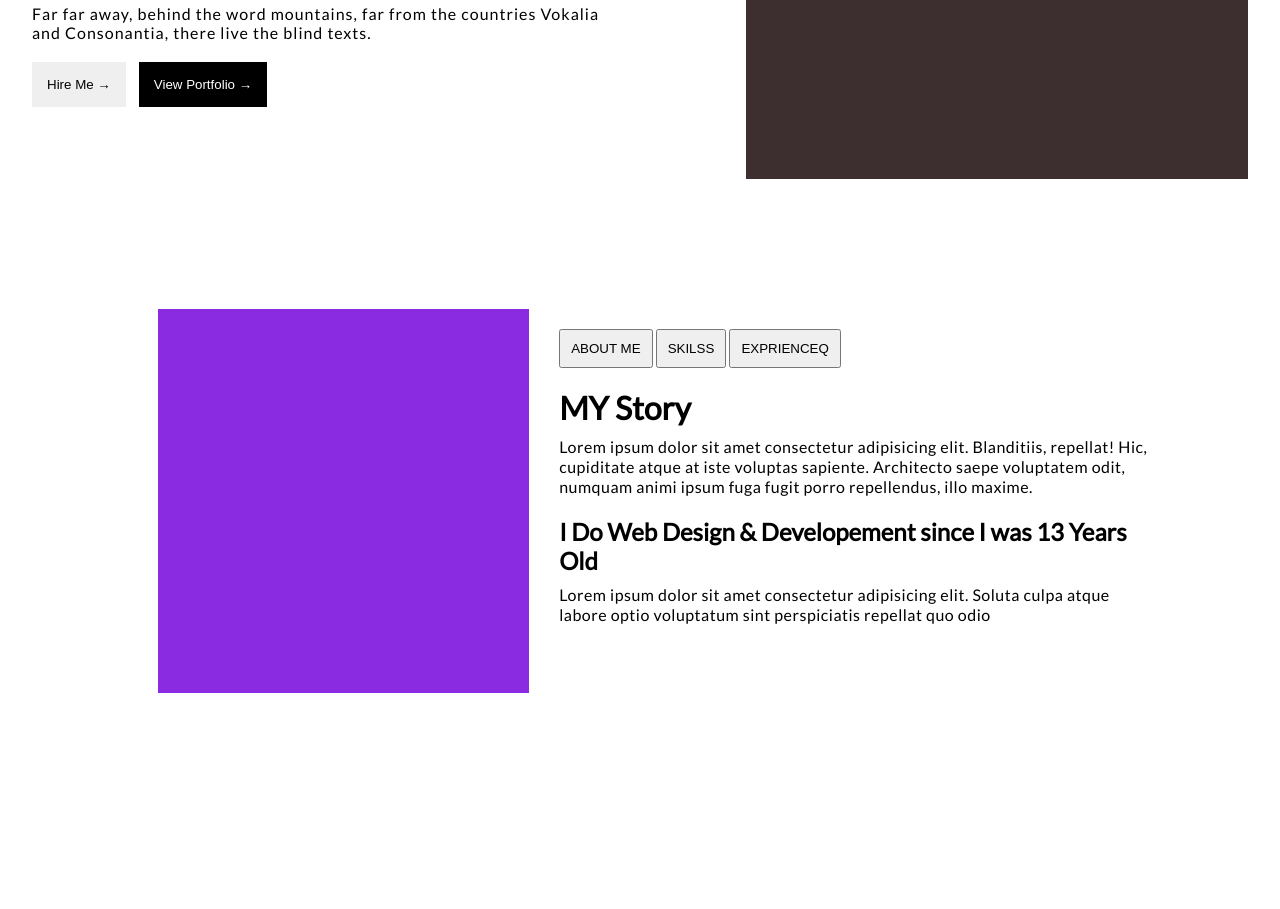
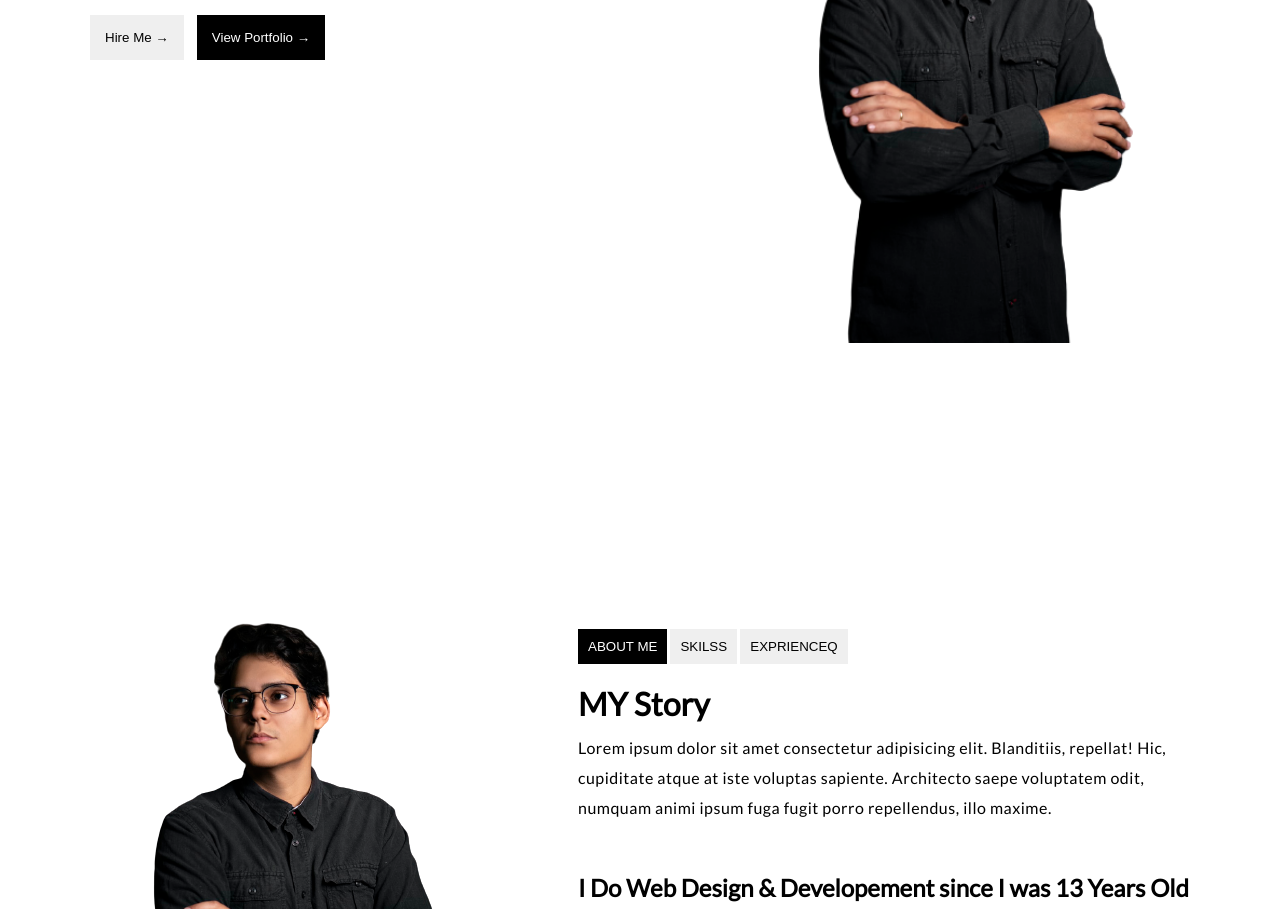
Before and after one commit to DamDev1/Band, a plain HTML site: page index.html in a window 1280 px wide. Shown: the part 315-1224 px from the top of the page. Before the commit the page ends 1008 px from the top, so only its background shows below. Drawn offline with Linux system fonts and the light colour scheme.

Commit message:
first Commit

```diff
--- a/css/style.scss
+++ b/css/style.scss
@@ -5,6 +5,7 @@
 
 body{
     box-sizing: border-box;
+    scroll-behavior: smooth;
 }
 
 header{
@@ -16,7 +17,7 @@ header{
         justify-content: space-between;
 
         .brandName{
-            display: none;
+           display: none;
         }
 
         .liContainer{
@@ -28,6 +29,7 @@ header{
                 font-family: 'Lato', sans-serif;
                 font-size: 15px;
                 padding: 1em;
+                cursor: pointer;
 
                 .ulList{
                     color: white;
@@ -36,15 +38,10 @@ header{
 
             }
 
-            a:nth-child(1){
-                margin-left: 0;
+            a:hover{
+                background: rgb(119, 119, 119);
             }
 
-            a:hover{
-                background: rgba(156, 156, 156, 0.829);
-                transition: 0.2s;
-                cursor: pointer;
-            }
 
             .inputBar{
                 margin-top: 10px;
@@ -81,13 +78,17 @@ header{
 }
 
 .showcaseContainer{
-    height: 40vw;
-    padding: 2em;
-    display: flex;
-
+    max-width: 1100px;
+    margin-left: auto;
+    margin-right: auto;
+    display: grid;
+    grid-template-columns: 60% 40%;
+    height: 100vh;
+    padding: 1em 3em;
+    background: white;
 
     .showcaseText{
-        margin-top: 8%;
+        margin-top: 10%;
         font-family: 'Lato', sans-serif;
         .textOne{
             p{
@@ -140,40 +141,40 @@ header{
     }
 
     .showcaseImg{
-        width: 50vw;
-        height: 30vw;
-        background: rgb(61, 47, 47);
-        background-position: center;
-        background-repeat: no-repeat;
-        background-size: contain;
-        margin-top: 30px;
+        width: 100%;
+        margin-top: -15%;
     }
 }
 
 .about{
     font-family: 'Lato', sans-serif;
+    padding: 1em 2em;
+    margin-top: 3em;
+    max-width: 1100px;
+    margin-left: auto;
+    margin-right: auto;
     .container{
-        display: flex;
-        margin-left: auto;
-        margin-right: auto;
-        width: 80%;
+        display: grid;
+        grid-template-columns: 40% 60%;
 
-        .aboutImg{
-            width: 80vw;
-            height: 30vw;
-            background-color: blueviolet;
-            margin-left: 30px;
+        img{
+            margin-top: -22%;
         }
 
         .aboutTabs{
-            margin-left: 30px;
-            margin-top: 20px;
+            margin-left: 3em;
 
             .tabButton{
 
                 button{
                     padding: 10px;
+                    border: 0;
                 }
+            }
+
+            .change{
+                background: black;
+                color: white;
             }
 
             .tab{
@@ -186,15 +187,26 @@ header{
                 p{
                     margin-top: 10px;
                     letter-spacing: 0.5px;
-                    line-height: 20px;
+                    line-height: 30px;
                 }
 
                 h2{
-                    margin-top: 20px;
+                    margin-top: 50px;
                 }
             }
         }
     }
+}
+
+@media(max-width: 800px){
+    .showcaseContainer{
+        margin-top: 8%;
+        height: 80vh;
+        .showcaseImg{
+            display: none;
+        }
+    }
+
 }
 
 @media(max-width: 768px){
@@ -252,8 +264,26 @@ header{
 
     .showcaseContainer{
         margin-top: 5%;
+        display: block;
+        height: 30vh;
+        .showcaseText{
+            position: relative;
+        }
+
         .showcaseImg{
-            display: none;
+            width: 100%;
+        }
+    }
+
+    .about{
+        margin-top: 20em;
+        .container{
+            display: block;
+
+
+            .aboutTabs{
+                margin-top: 30px;
+            }
         }
     }
 }
--- a/index.html
+++ b/index.html
@@ -18,7 +18,7 @@
 
             <ul class="liContainer">
                 <a href="#"><li class="ulList">HOME</li></a>
-                <a href="#"><li class="ulList">ABOUT</li></a>
+                <a href="#about"><li class="ulList">ABOUT</li></a>
                 <a href="#"><li class="ulList">TOUR</li></a>
                 <a href="#"><li class="ulList">CONTACT</li></a>
                 <a href="#"><li class="ulList">MORE</li></a>
@@ -54,17 +54,20 @@
                 <button>View Portfolio &rightarrow;</button>
             </div>
         </div>
-        <div class="showcaseImg"></div>
+
+        <div class="showcaseImg">
+            <img src="./image/photo-1574281570877-bd815ebb50a4-removebg-preview.png" alt="" width="100%">
+        </div>
     </div>
 
-    <div class="about">
+    <div class="about" id="about">
         <div class="container">
-            <div class="aboutImg"></div>
+            <img src="./image/photo-1574281570877-bd815ebb50a4-removebg-preview.png" alt="">
 
             <div class="aboutTabs">
 
                 <div class="tabButton">
-                    <button class="tabsBtn" onclick="showTabs(0)">ABOUT ME</button>
+                    <button class="tabsBtn change" onclick="showTabs(0)">ABOUT ME</button>
                     <button class="tabsBtn" onclick="showTabs(1)">SKILSS</button>
                     <button class="tabsBtn" onclick="showTabs(2)">EXPRIENCEQ</button>
                 </div>
--- a/script/tab.js
+++ b/script/tab.js
@@ -4,9 +4,9 @@ const tabBtn = document.querySelectorAll(".tabsBtn");
 function showTabs(tabsIndex){
     tabContent.forEach(function(show){
         show.style.display = "";
-    })
+    });
 
     tabContent[tabsIndex].style.display = "block";
 }
 
-showTabs(0)
+showTabs(0);
```
Also changed, not shown: css/style.css, image/photo-1574281570877-bd815ebb50a4-removebg-preview.png (added), 1 other file.
